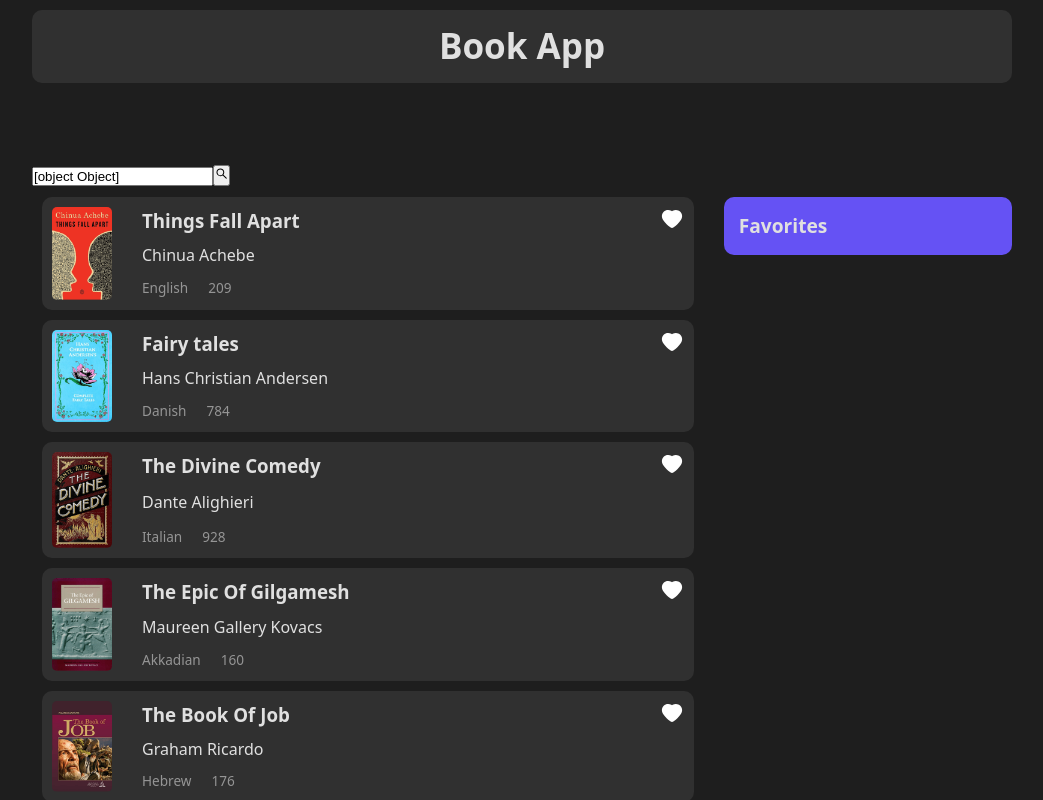
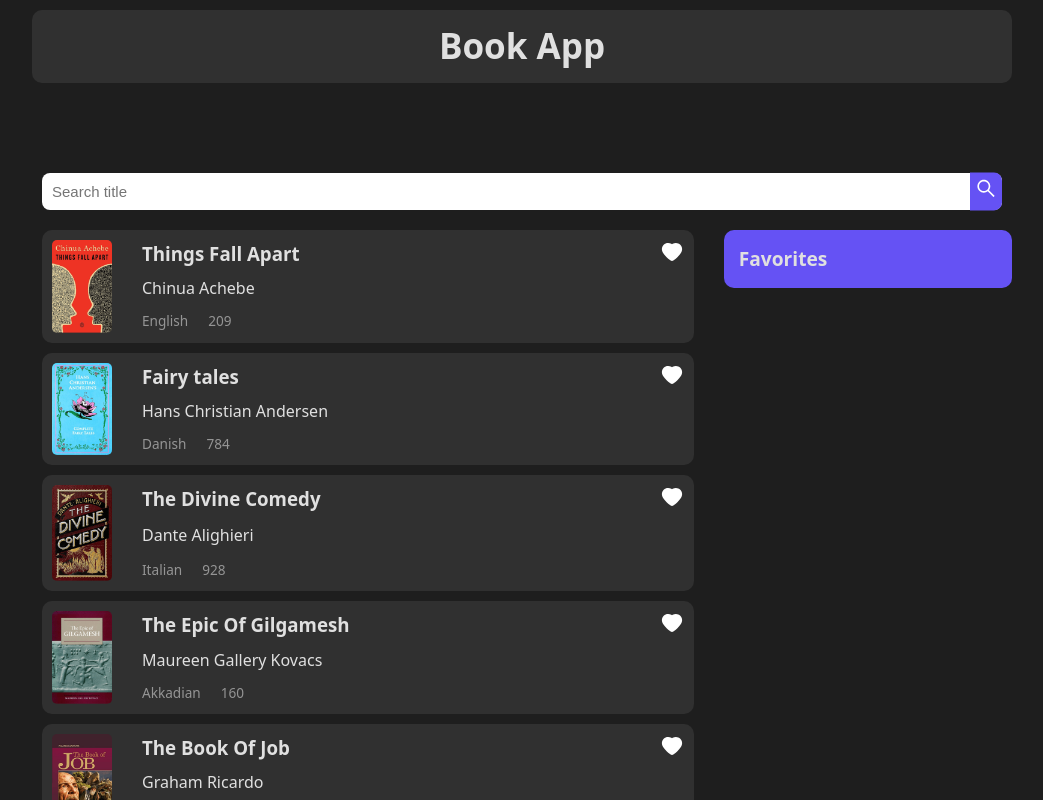
Before and after one commit to elahe919/Library, a React (Vite) app: page / in a window 1280 px wide. Shown: the top 800 px of the page, without its empty margins (118-1161 px from the left). Built offline with nearby package versions, Linux system fonts and the light colour scheme.

Commit message:
fix search problem

```diff
--- a/src/components/Book.jsx
+++ b/src/components/Book.jsx
@@ -1,45 +1,47 @@
-import React, { useState } from "react";
-import { books as bookData} from "../constants/mockData";
+import React, { useState, useEffect } from "react";
+import { books as bookData } from "../constants/mockData";
 import BookCard from "./BookCard";
 import SideBar from "./SideBar";
 import styles from "./Books.module.css";
 import SearchBox from "./SearchBox";
 
 function Book() {
-
   const [books, setBooks] = useState(bookData);
   const [likedList, setLikedList] = useState([]);
   const [search, setSearch] = useState([]);
 
-
   const handleLikedList = (data, status) => {
-    if (!status) {
-      const newLikedList = likedList.filter((item) => {
-        item.id != data.id;
-      });
+    if (status) {
+      if (!likedList.some((item) => item.id === data.id)) {
+        setLikedList([...likedList, data]);
+      }
+    } else {
+      const newLikedList = likedList.filter((item) => item.id !== data.id);
       setLikedList(newLikedList);
-    } else {
-      setLikedList((likedList) => [...likedList, data]);
     }
   };
 
+  useEffect(() => {
+    if (search) {
 
-  const searchHandler = () => {
-    if (search) {
         const newBooks = bookData.filter((book) =>
           book.title.toLowerCase().includes(search)
         );
         setBooks(newBooks);
-    }
-    else {
+
+    } else {
       setBooks(bookData);
     }
-  };
+  }, [search]);
 
   return (
     <>
-
-   <SearchBox search={search} setSearch={setSearch} searchHandler={searchHandler}/>
+      <SearchBox
+        value={search}
+        onChange={(e) => {
+          setSearch(e.target.value.toLowerCase());
+        }}
+      />
       <div className={styles.container}>
         <div className={styles.cards}>
           {books.map((book) => (
@@ -54,7 +56,6 @@ const [books, setBooks] = useState(bookData);
           <h4>Favorites</h4>
           {!!likedList.length && (
             <div>
-
               {likedList.map((book) => (
                 <SideBar key={book.id} data={book} />
               ))}
@@ -62,7 +63,6 @@ const [books, setBooks] = useState(bookData);
           )}
         </div>
       </div>
-
     </>
   );
 }
--- a/src/components/BookCard.jsx
+++ b/src/components/BookCard.jsx
@@ -9,7 +9,7 @@ function BookCard({ data ,  handleLikedList}) {
 
   const [like , setLike] = useState(false)
   const likeHandler = () => {
-    setLike((like => !like));
+    setLike(like => !like);
 
   }
 
--- a/src/components/SearchBox.jsx
+++ b/src/components/SearchBox.jsx
@@ -1,11 +1,12 @@
 import React from 'react'
 import {AiOutlineSearch} from "react-icons/ai"
+import styles from "./SearchBox.module.css";
 
-function SearchBox( search , setSearch , searchHandler) {
+function SearchBox( {value , onChange , onClick}) {
   return (
-    <div>
-        <input type='text' placeholder='Search title' value={search} onChange={ (e) => setSearch(e.target.value.toLowerCase()) }/>
-        <button onClick={searchHandler}>
+    <div className={styles.searchDiv}>
+        <input type='text' placeholder='Search title' value={value} onChange={onChange}/>
+        <button onClick={onClick}>
 
         <AiOutlineSearch />
 
--- /dev/null
+++ b/src/components/SearchBox.module.css
@@ -0,0 +1,28 @@
+.searchDiv {
+    position: relative;
+    padding: 10px;
+  }
+
+  .searchDiv input {
+    padding: 10px;
+    border-radius: 8px;
+    border: none;
+    font-size: 15px;
+    width: 100%;
+  }
+
+  .searchDiv button {
+    position: absolute;
+    right: 10px;
+    top: 50%;
+    transform: translateY(-49%);
+    padding: 5px;
+    border-radius: 8px;
+    border: none;
+    background-color: #6552F4;
+    border-top-left-radius: 0px;
+    border-bottom-left-radius: 0px;
+    color: white;
+    cursor: pointer;
+    font-size: 22px;
+  }
```
Lines whose indentation alone changed are shown as unchanged.
